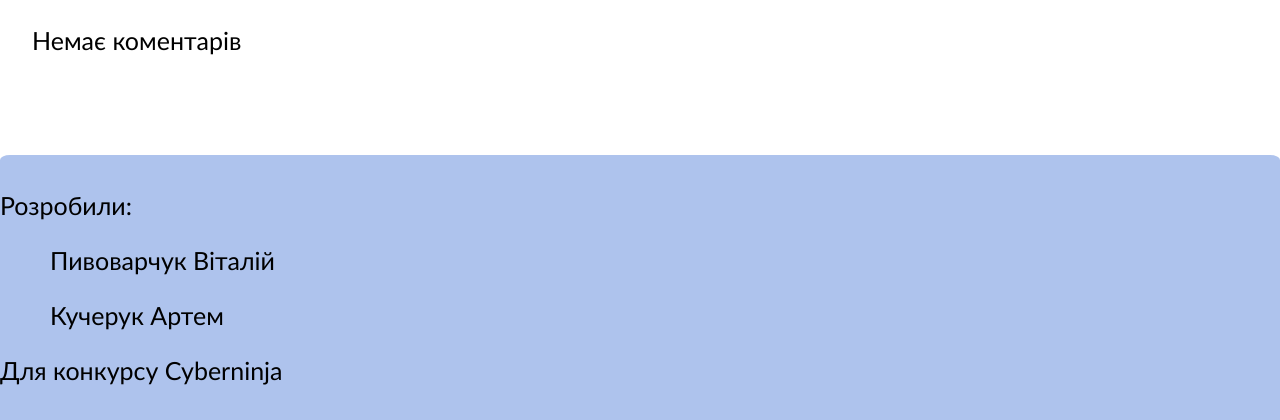
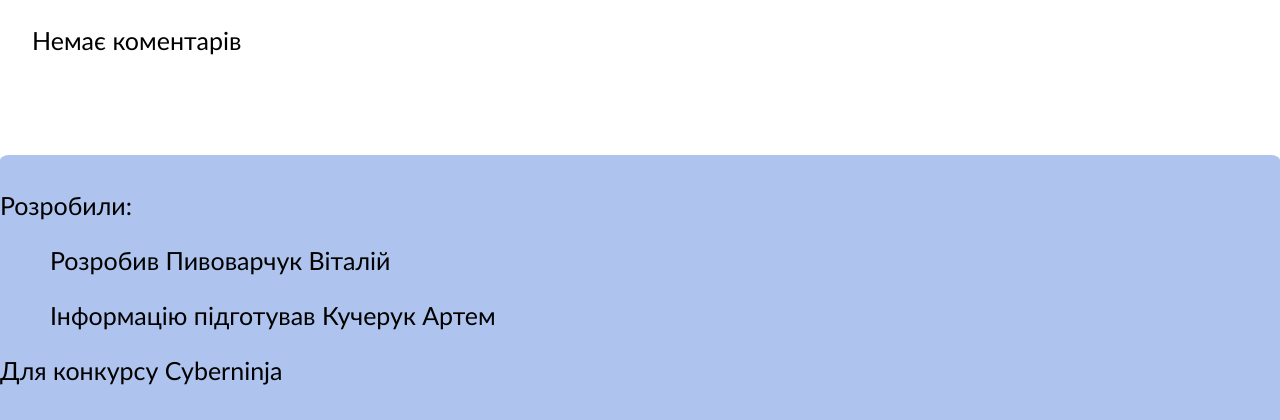
Before and after one commit to vadymolh/cyberinfo, a Django app: page /article/20/ in a window 1280 px wide. Shown: the part 2525-2945 px from the top of the page. Run offline with Django 3.2, Linux system fonts and the light colour scheme; data comes from the database, SQL or seed files in the repository; data that the repository does not hold is empty; parts of the project's set-up code (start-up, migrations or seed data) failed here and were passed over.

Commit message:
Add files via upload

```diff
--- a/blog/templates/parts_of_page/footer.html
+++ b/blog/templates/parts_of_page/footer.html
@@ -2,8 +2,8 @@
 <footer>
 	<p>Розробили:</p>
 	<div style="margin-left: 50px;">
-		<p>Пивоварчук Віталій</p>
-		<p>Кучерук Артем</p>
+		<p>Розробив Пивоварчук Віталій</p>
+		<p>Інформацію підготував Кучерук Артем</p>
 	</div>
 	<p>Для конкурсу Cyberninja</p>
 </footer>
```
